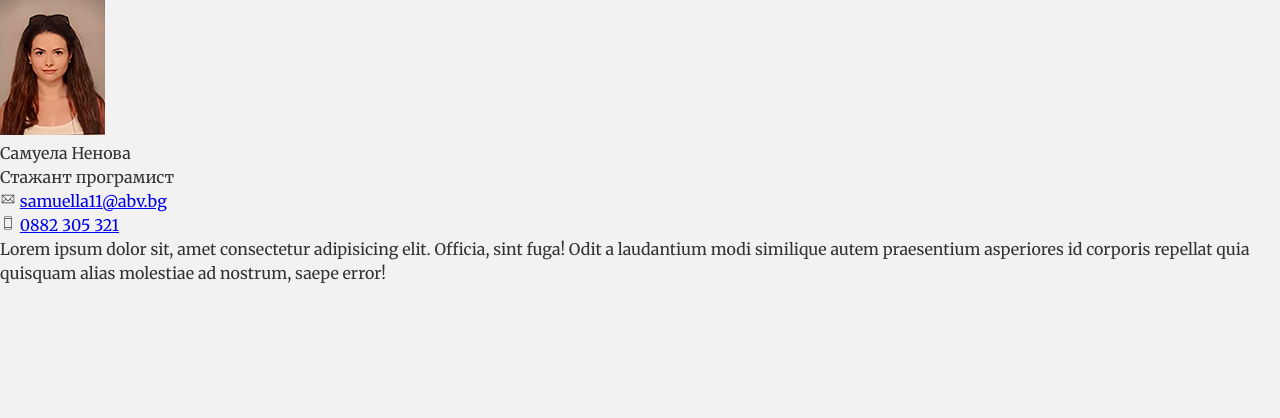
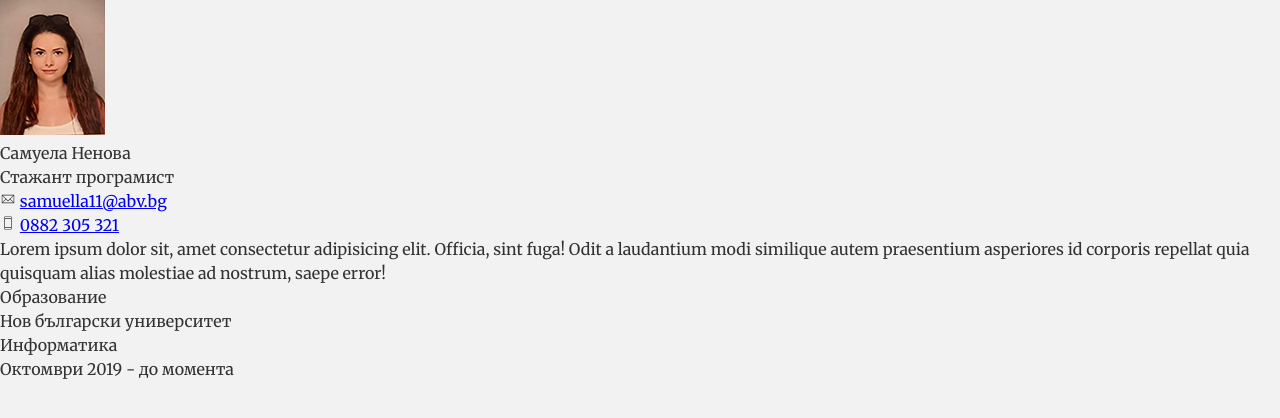
Before and after one commit to Samuella11/Resume, a plain HTML site: page index.html in a window 1280 px wide. Drawn offline with nearby package versions, Linux system fonts and the light colour scheme.

Commit message:
second commit

```diff
--- a/index.html
+++ b/index.html
@@ -37,6 +37,23 @@
                 <p>Lorem ipsum dolor sit, amet consectetur adipisicing elit. Officia, sint fuga! Odit a laudantium modi similique autem praesentium asperiores id corporis repellat quia quisquam alias molestiae ad nostrum, saepe error!</p>
             </div>
         </section>
+
+        <section>
+            <div class="section-title">Образование</div>
+            <div>
+                <div class="school">
+                    <div class="school-title-container">
+                        <div>
+                            <div class="school-name">Нов български университет</div>
+                            <div class="school-major">Информатика</div>
+                        </div>
+                        <div>
+                            Октомври 2019 - до момента
+                        </div>
+                    </div>
+                </div>
+            </div>
+        </section>
     </div>
 </body>
 
```
Also changed, not shown: photoOfmemini.jpg (added).
